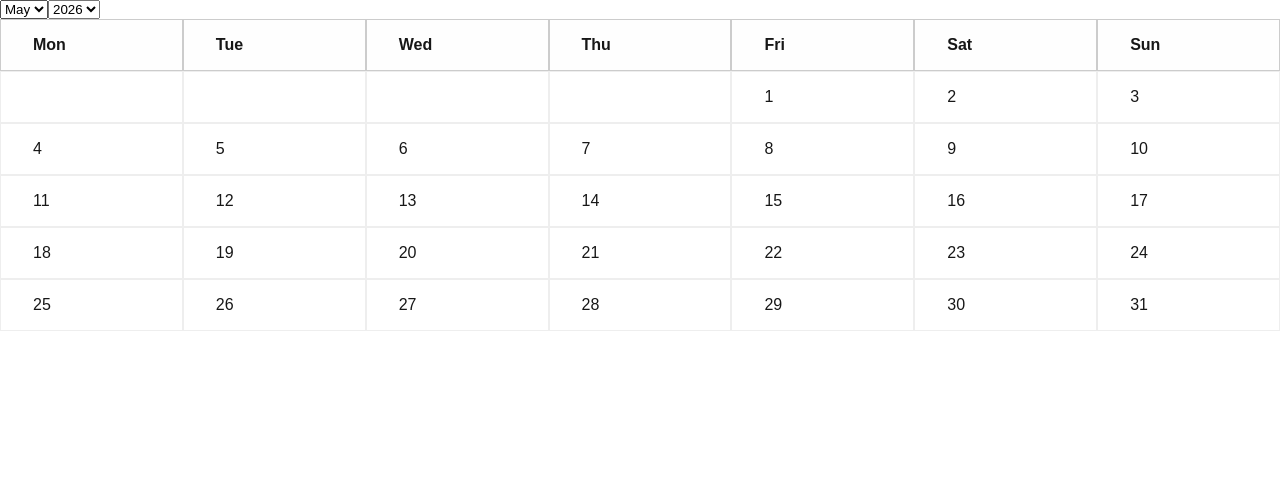
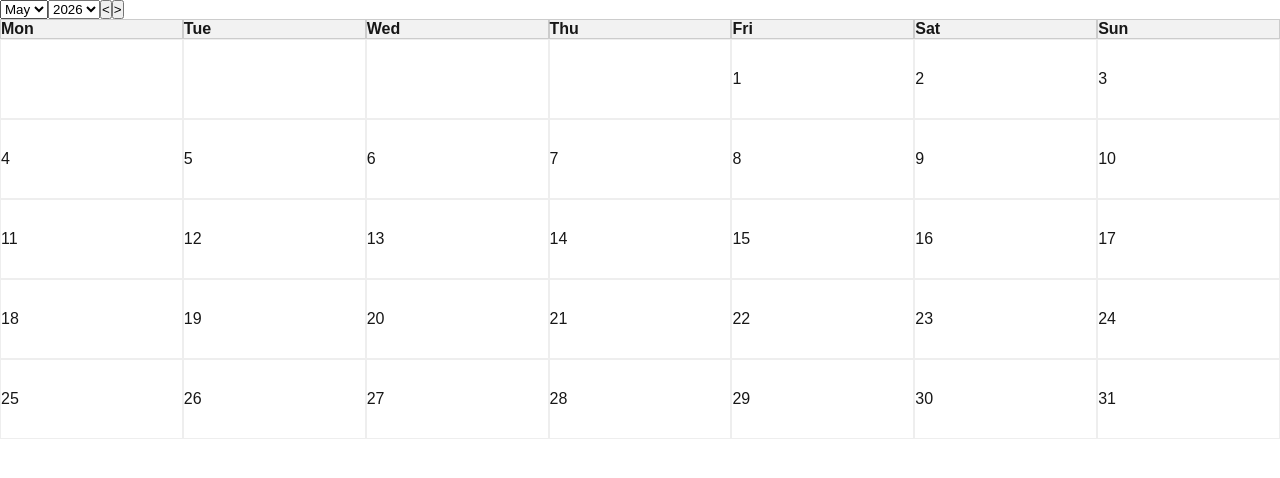
Before and after one commit to takiido/breakbeat, a Next.js app in the folder frontend/: page /calendar in a window 1280 px wide. Shown: the top 478 px of the page. Built offline with nearby package versions, Linux system fonts and the light colour scheme.

Commit message:
added next/prev month buttons

```diff
--- a/frontend/src/app/calendar/page.tsx
+++ b/frontend/src/app/calendar/page.tsx
@@ -68,6 +68,24 @@ export default function Calendar() {
       return <div key={i} className={styles.day}>{dayNumber}</div>
   });
 
+  function prevMonth() {
+    if (month === 0) {
+      setMonth(11);
+      setYear((y) => y - 1);
+      return;
+    }
+    setMonth((m) => m - 1);
+  }
+
+  function nextMonth() {
+    if (month === 11) {
+      setMonth(0);
+      setYear((y) => y + 1);
+      return;
+    }
+    setMonth((m) => m + 1);
+  }
+
   useEffect(() => {
       setDays(getDaysInMonth(year, month));
 
@@ -77,6 +95,7 @@ export default function Calendar() {
 
   return (
     <div>
+      <div className={styles.calendar_controls}>
         <select value={month} onChange={(e) => setMonth(Number(e.target.value))}>
           {months.map((m, i) => (
             <option key={m} value={i}>
@@ -84,6 +103,7 @@ export default function Calendar() {
             </option>
           ))}
         </select>
+
         <select value={year} onChange={(e) => setYear(Number(e.target.value))}>
           {years.map((y) => (
             <option key={y} value={y}>
@@ -91,6 +111,14 @@ export default function Calendar() {
             </option>
           ))}
         </select>
+
+        <button onClick={() => prevMonth()}>
+          {"<"}
+        </button>
+        <button onClick={() => nextMonth()}>
+          {">"}
+        </button>
+      </div>
 
       <div className={styles.calendar}>
       {weekdays.map((wd) => (
--- a/frontend/src/app/calendar/styles.module.scss
+++ b/frontend/src/app/calendar/styles.module.scss
@@ -2,15 +2,18 @@
   display: grid;
   grid-template-columns: repeat(7, 1fr);
 
+  &_controls {
+    display: flex;
+  }
+
   &_header {
-    padding: 16px 32px;
     font-weight: bold;
-    background: #fefefe;
+    background: rgba(#cccccc, 0.25);
     border: 1px solid #cccccc;
   }
 }
 
 .calendar .day {
-  padding: 16px 32px;
+  padding: 30px 0;
   border: 1px solid #eeeeee;
 }
```
Lines whose indentation alone changed are shown as unchanged.
